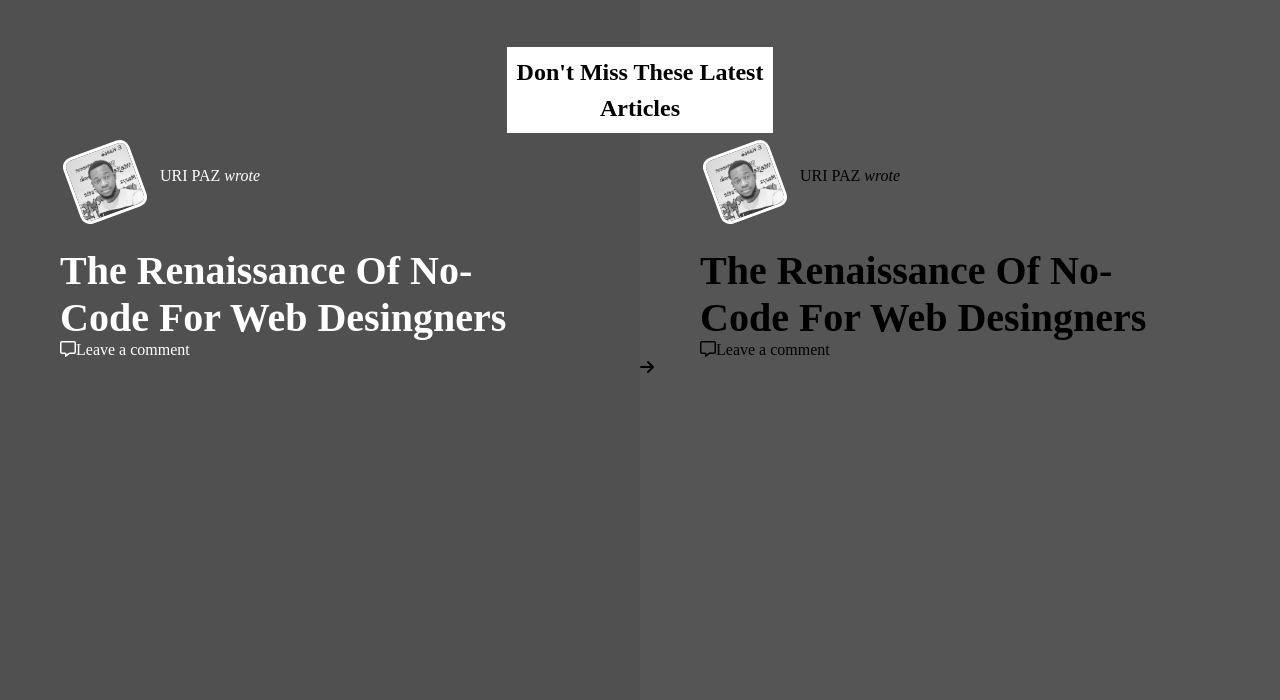
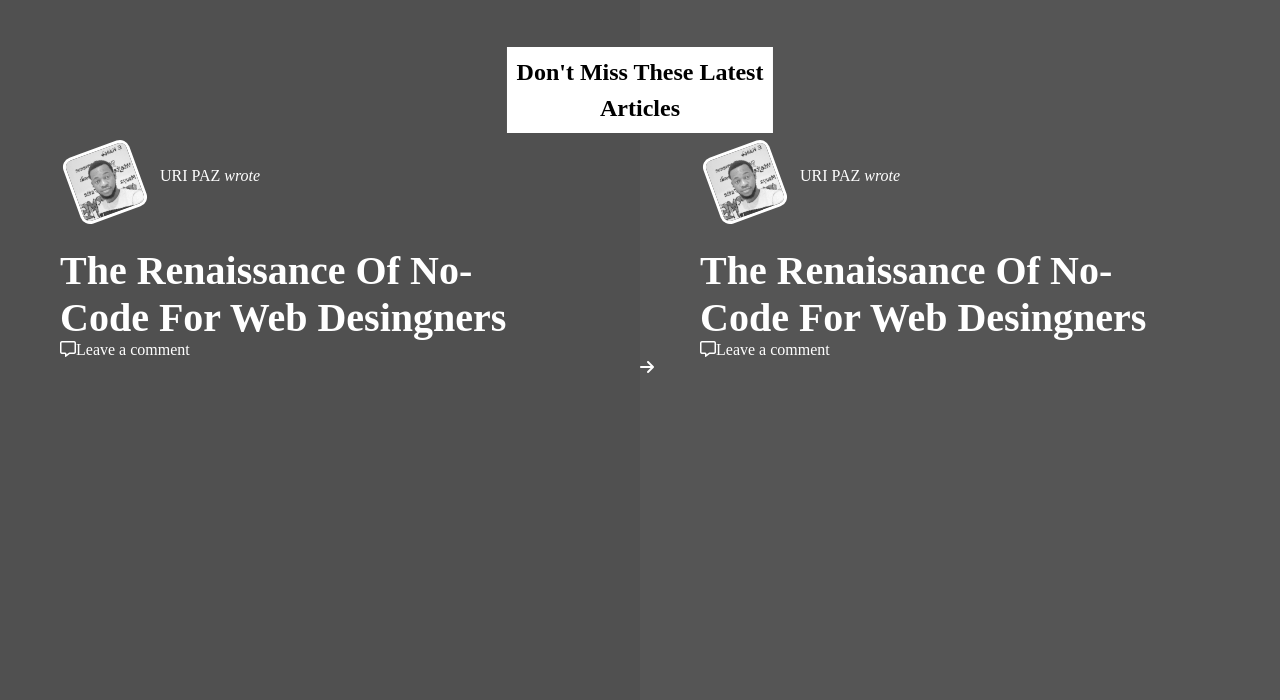
Before and after one commit to IjayAbby/Design-Teardown, a website: page index.html in a window 1280 px wide. Shown: the part 100-800 px from the top of the page. Drawn offline with Linux system fonts and the light colour scheme.

Commit message:
add white color to text

```diff
--- a/index.html
+++ b/index.html
@@ -48,7 +48,7 @@
       </div>
       <span class="arrow"><i class="fas fa-arrow-right"></i></span>
     </div>
-    <div class="card card-2">
+    <div class="card card-2 white-background">
       <div class="card-content">
         <figure class="flex">
           <img class="card-img tilt" src="./assets/images/blessing-krofegha-200x200.jpg" alt="" />
```
